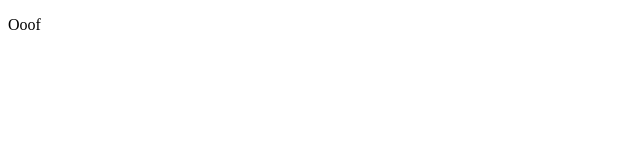
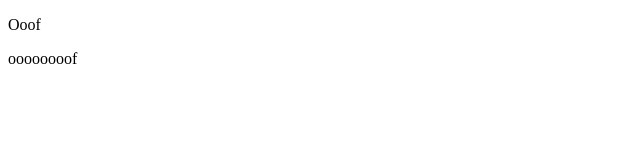
Before and after one commit to Fred-E-Rick/eddie-has-no-idea, a plain HTML site: page index.html in a window 1280 px wide. Shown: the full height of the page, 0-640 px from the left. Drawn offline with Linux system fonts and the light colour scheme.

Commit message:
nhtgrfed

```diff
--- a/index.html
+++ b/index.html
@@ -4,6 +4,7 @@
 		<title>Oof</title>
 	</head>
 	<body>
-		<p>Ooof</p>
+        <p>Ooof</p>
+        <p>oooooooof</p>
 	</body>
 </html>
```
